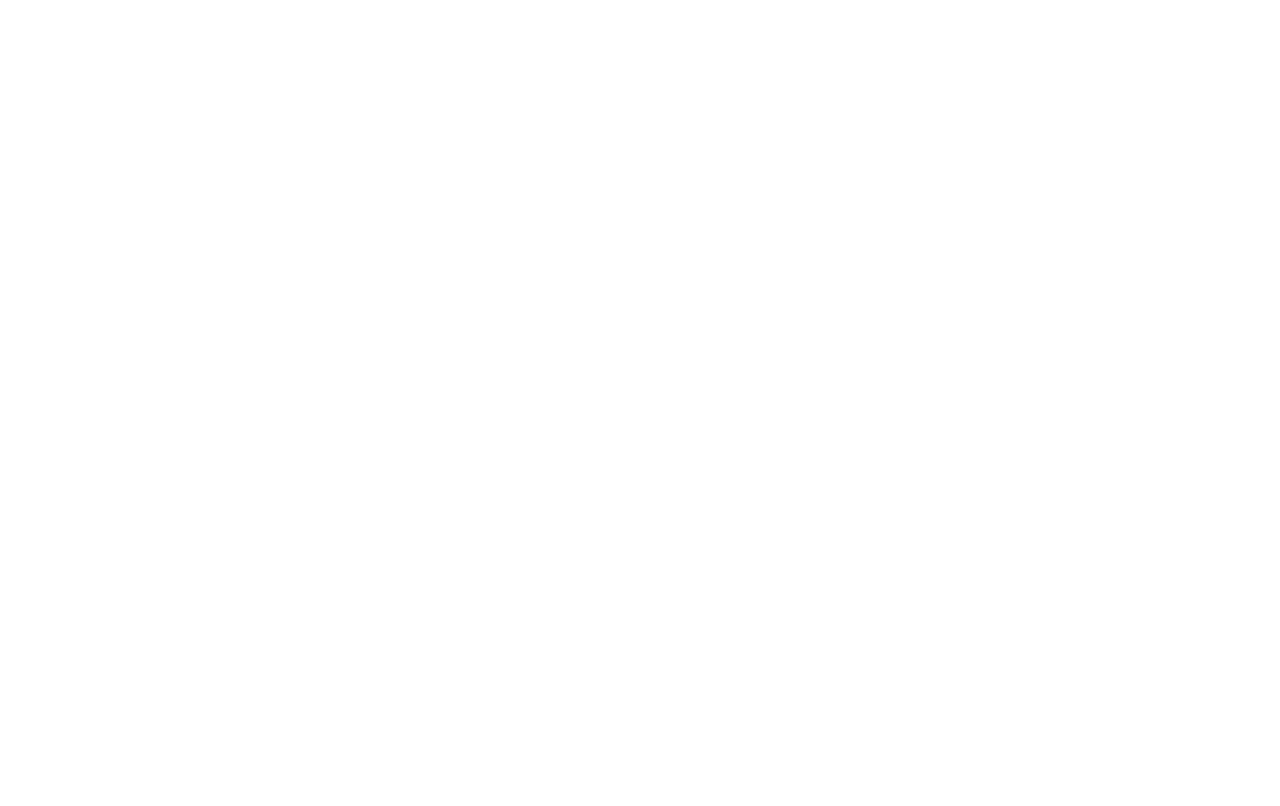
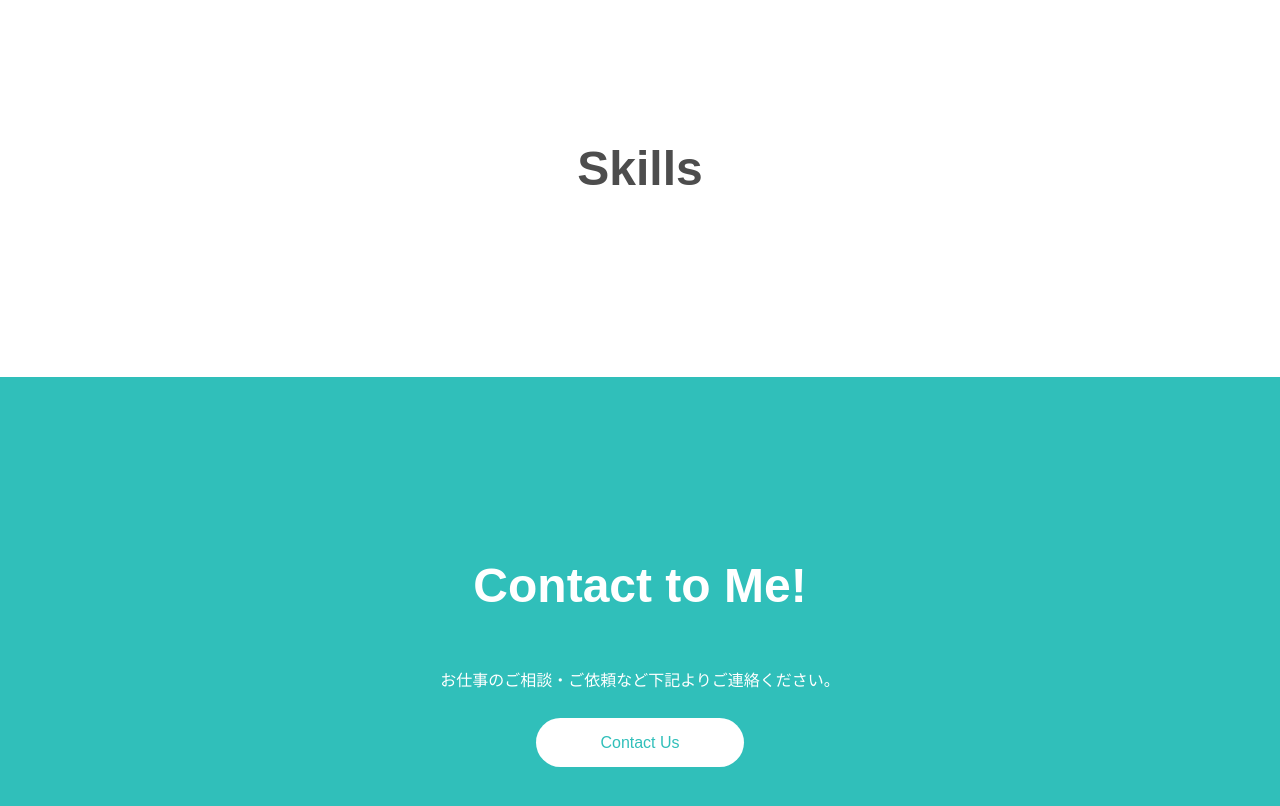
Before and after one commit to hedgehog248/react-portfolio-site, a React (Create React App) app: page / in a window 1280 px wide. Shown: the part 840-1646 px from the top of the page. Before the commit the page ends 800 px from the top, so only its background shows below. Built offline with nearby package versions, Linux system fonts and the light colour scheme.

Commit message:
SkillsコンポーネントとContactコンポーネントの作成

```diff
--- a/src/App.css
+++ b/src/App.css
@@ -102,3 +102,52 @@
 .icon-link {
   position: relative;
 }
+
+#skills {
+  padding: 128px 0;
+  clear: both;
+}
+
+.heading {
+  margin-bottn: 32px;
+  text-align: center;
+}
+
+.skills-container {
+  display: flex;
+  flex-wrap: wrap;
+  text-align: center;
+}
+
+#contact {
+  padding: 128px 0;
+  clear: both;
+}
+
+.contact {
+  background: #30BFBA;
+}
+
+.contact-contents {
+  color: white;
+  text-align: center;
+}
+
+.description {
+  font-size: 16px;
+}
+
+.btn {
+  font-family: "Space Mono", Arial, serif;
+  font-size: 16px;
+  border: none !important;
+  border-radius: 30px;
+  padding: 16px 64px;
+  text-decoration: none;
+}
+
+#contact .btn {
+  height: 54px;
+  background: #fff;
+  color: #30BFBA;
+}
--- a/src/App.js
+++ b/src/App.js
@@ -1,9 +1,16 @@
 import './App.css';
-import { Header } from './components/Header'; // Headerコンポーネントをimportする
+import { Header } from './components/Header';
+import { Skills } from './components/Skills';
+import { Contact } from './components/Contact';
 
 function App() {
   return (
-    <Header /> //Headerコンポーネントを呼び出す
+    // Fragmentを唯一の親要素とし、コンポーネントを囲む
+    <>
+      <Header />
+      <Skills />
+      <Contact />
+    </>
   );
 }
 
--- a/src/components/Contact.jsx
+++ b/src/components/Contact.jsx
@@ -0,0 +1,13 @@
+export const Contact = () => {
+  return (
+    <div id="contact" className="contact">
+      <div className="container">
+        <div className="contact-contents">
+          <h2>Contact to Me!</h2>
+          <p className="description">お仕事のご相談・ご依頼など下記よりご連絡ください。</p>
+          <a href="#" className="btn">Contact Us</a>
+        </div>
+      </div>
+    </div>
+  );
+};
--- a/src/components/Skills.jsx
+++ b/src/components/Skills.jsx
@@ -0,0 +1,13 @@
+export const Skills = () => {
+  return (
+    <div id="skills">
+      <div className="container">
+        <div className="heading">
+          <h2>Skills</h2>
+        </div>
+        <div className="skills-container">
+        </div>
+      </div>
+    </div>
+  );
+};
```
